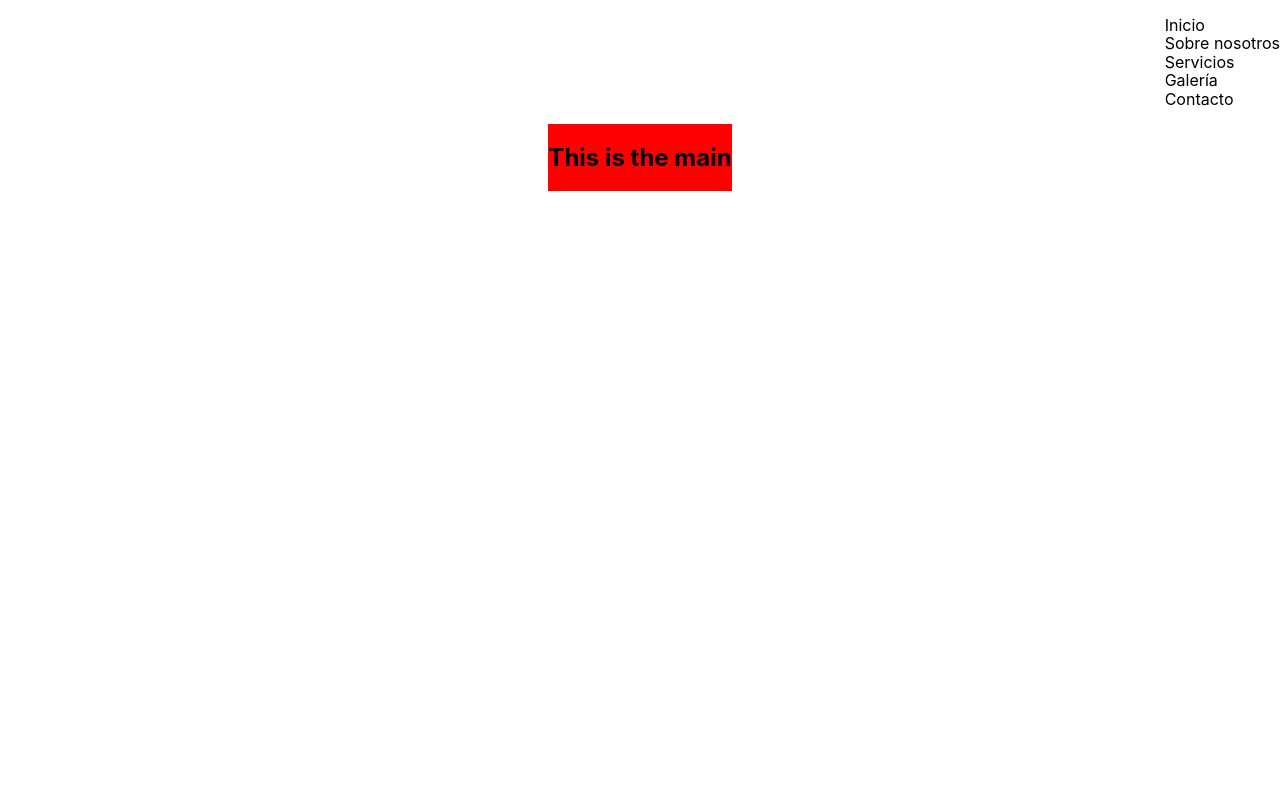
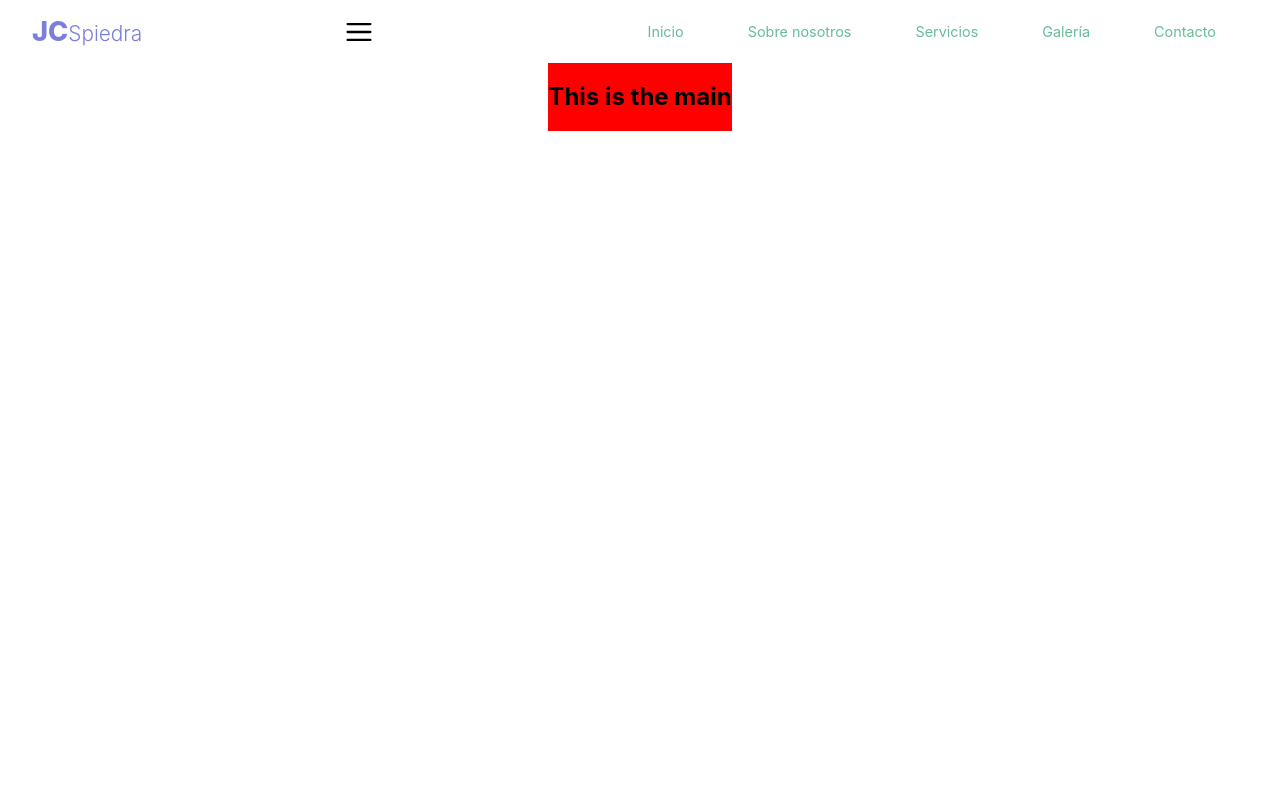
Before and after one commit to spiedra/my-portfolio-website, a Next.js app: page / in a window 1280 px wide. Shown: the top 800 px of the page. Built offline with nearby package versions, Linux system fonts and the light colour scheme.

Commit message:
feat: add navbar button

```diff
--- a/src/components/Navbar.js
+++ b/src/components/Navbar.js
@@ -1,4 +1,6 @@
+import { useState } from "react";
 import styled from "styled-components";
+import NavBarButton from "./NavBarButton";
 import NavbarElement from "./NavbarElement";
 
 const navbarElements = [
@@ -17,19 +19,72 @@ const listNavbarElements = navbarElements.map((element) => (
 ));
 
 const Nav = styled.nav`
+  padding: 0 2rem;
   display: flex;
-  justify-content: flex-end;
+  justify-content: space-between;
   align-items: center;
+  flex-wrap: wrap;
+  background: transparent;
 `;
 
 const NavMenu = styled.ul`
+  display: flex;
+  justify-content: space-between;
+  align-items: center;
+  position: relative;
   list-style: none;
+
+  @media (max-width: 768px) {
+    overflow: hidden;
+    flex-direction: column;
+    max-height: ${({ isOpen }) => (isOpen ? "300px" : "0")};
+    transition: max-height 0.3s ease-in;
+    width: 100%;
+  }
+`;
+
+const Hamburger = styled.div`
+  display: none;
+  flex-direction: column;
+  cursor: pointer;
+  span {
+    height: 2px;
+    width: 25px;
+    background: #7b7fda;
+    margin-bottom: 4px;
+    border-radius: 5px;
+  }
+  @media (max-width: 768px) {
+    display: flex;
+  }
+`;
+
+const Logo = styled.a`
+  padding: 1rem 0;
+  color: #7b7fda;
+  text-decoration: none;
+  font-weight: 800;
+  font-size: 1.7rem;
+  span {
+    font-weight: 300;
+    font-size: 1.3rem;
+  }
 `;
 
 export default function Navbar() {
+  const [isOpen, setIsOpen] = useState(false);
+
+  const handleSubmit = () => {
+    setIsOpen(!isOpen);
+    console.log(isOpen);
+  };
   return (
     <Nav>
-      <NavMenu>{listNavbarElements}</NavMenu>
+      <Logo href="">
+        JC<span>Spiedra</span>
+      </Logo>
+      <NavBarButton isOpen={isOpen} handleSubmit={handleSubmit} />
+      <NavMenu isOpen={isOpen}>{listNavbarElements}</NavMenu>
     </Nav>
   );
 }
--- /dev/null
+++ b/src/components/NavbarButton.js
@@ -0,0 +1,68 @@
+import styled, { css } from "styled-components";
+
+const variants = {};
+
+const Button = styled.button`
+  background-color: transparent;
+  border: none;
+  cursor: pointer;
+  display: flex;
+  padding: 0;
+`;
+
+const FirstLine = styled.path`
+  ${(props) => props.theme.mixins.line}
+  stroke-dasharray: 60 207;
+
+  ${({ isOpen }) =>
+    isOpen &&
+    css`
+      stroke-dasharray: 90 207;
+      stroke-dashoffset: -134;
+      stroke-width: 6;
+    `}
+`;
+
+const SecondLine = styled.path`
+  ${(props) => props.theme.mixins.line}
+  stroke-dasharray: 60 207;
+
+  ${({ isOpen }) =>
+    isOpen &&
+    css`
+      stroke-dasharray: 1 60;
+      stroke-dashoffset: -30;
+      stroke-width: 6;
+    `}
+`;
+
+const ThirdLine = styled.path`
+  ${(props) => props.theme.mixins.line}
+  stroke-dasharray: 60 207;
+
+  ${({ isOpen }) =>
+    isOpen &&
+    css`
+      stroke-dasharray: 90 207;
+      stroke-dashoffset: -134;
+      stroke-width: 6;
+    `}
+`;
+
+export default function NavBarButton({ isOpen, handleSubmit }) {
+  return (
+    <Button onClick={handleSubmit}>
+      <svg width="38" height="38" viewBox="0 0 100 100">
+        <FirstLine
+          isOpen={isOpen}
+          d="M 20,29.000046 H 80.000231 C 80.000231,29.000046 94.498839,28.817352 94.532987,66.711331 94.543142,77.980673 90.966081,81.670246 85.259173,81.668997 79.552261,81.667751 75.000211,74.999942 75.000211,74.999942 L 25.000021,25.000058"
+        />
+        <SecondLine isOpen={isOpen} d="M 20,50 H 80" />
+        <ThirdLine
+          isOpen={isOpen}
+          d="M 20,70.999954 H 80.000231 C 80.000231,70.999954 94.498839,71.182648 94.532987,33.288669 94.543142,22.019327 90.966081,18.329754 85.259173,18.331003 79.552261,18.332249 75.000211,25.000058 75.000211,25.000058 L 25.000021,74.999942"
+        />
+      </svg>
+    </Button>
+  );
+}
--- a/src/components/NavbarElement.js
+++ b/src/components/NavbarElement.js
@@ -3,7 +3,19 @@ import styled from "styled-components";
 
 const NavItem = styled.li``;
 
-const NavLink = styled.a``;
+const NavLink = styled.a`
+  padding: 1rem 2rem;
+  cursor: pointer;
+  text-align: center;
+  text-decoration: none;
+  color: #67bc98;
+  transition: all 0.3s ease-in;
+  font-size: 0.9rem;
+
+  &:hover {
+    color: #7b7fda;
+  }
+`;
 
 export default function NavbarElement({ children }) {
   return (
--- a/src/styles/mixins.js
+++ b/src/styles/mixins.js
@@ -1,4 +1,4 @@
-import { css } from "styled-components";
+import styled, { css } from "styled-components";
 
 const mixins = {
   flexCenter: css`
@@ -17,6 +17,15 @@ const mixins = {
     text-decoration: none;
     color: inherit;
   `,
+
+  line: css`
+    fill: transparent;
+    stroke: black;
+    stroke-linecap: round;
+    stroke-width: 6;
+    transition: stroke-dasharray 600ms cubic-bezier(0.4, 0, 0.2, 1),
+      stroke-dashoffset 600ms cubic-bezier(0.4, 0, 0.2, 1);
+  `,
 };
 
 export default mixins;
```
Also changed, not shown: src/components/Hamburger.js (deleted).
